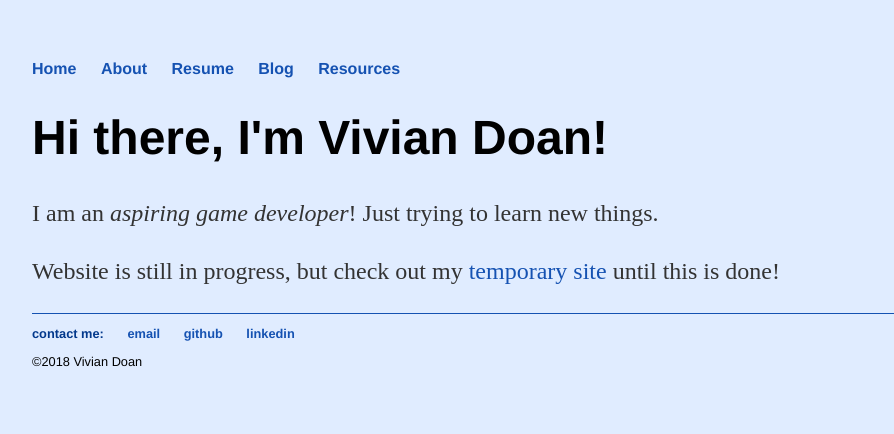
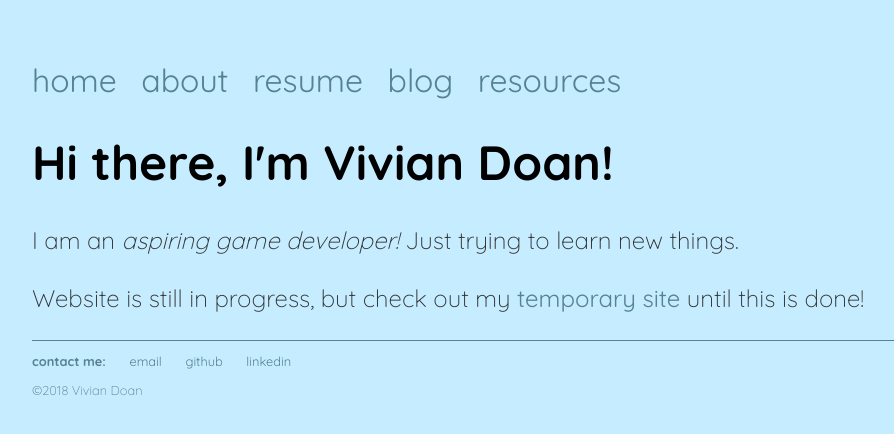
Before and after one commit to vvndn/vvndn.github.io, a Jekyll site: the page built from index.html, in a window 1280 px wide. Shown: the top 434 px of the page, without its empty margins (160-1054 px from the left). Built offline with Jekyll 4.4.1, drawn with Linux system fonts in a browser that asks for light colours.

Commit message:
Added Quicksand font and adjusted main CSS stylesheet

```diff
--- a/_layouts/default.html
+++ b/_layouts/default.html
@@ -4,15 +4,16 @@
 		<title>{{ page.title }}</title>
 		<!-- link to main stylesheet -->
 		<link rel="stylesheet" href="/css/main.css">
+		<link href="https://fonts.googleapis.com/css?family=Quicksand:300,400,500,700&amp;subset=vietnamese" rel="stylesheet">
 	</head>
 	<body>
 		<nav>
     		<ul>
-        		<li><a href="/">Home</a></li>
-	        	<li><a href="/about/">About</a></li>
-        		<li><a href="/resume/VivianDoan_Resume.pdf">Resume</a></li>
-        		<li><a href="/blog/">Blog</a></li>
-        		<li><a href="/resources/">Resources</a></li>
+        		<li><a href="/">home</a></li>
+	        	<li><a href="/about/">about</a></li>
+        		<li><a href="/resume/VivianDoan_Resume.pdf">resume</a></li>
+        		<li><a href="/blog/">blog</a></li>
+        		<li><a href="/resources/">resources</a></li>
     		</ul>
 		</nav>
 		<div class="container">
--- a/css/main.css
+++ b/css/main.css
@@ -3,39 +3,45 @@ html {
 }
 
 body {
-    background-color: #e0ecff;
+    background-color: #C5ECFF;
+    font-family: 'Quicksand', sans-serif;
+    font-weight:300;
     margin: 60px auto;
     width: 70%;
 }
 nav ul, footer ul {
-    font-family:'Helvetica', 'Arial', 'Sans-Serif';
+    font-family: 'Quicksand', sans-serif;
     padding: 0px;
     list-style: none;
     font-weight: bold;
 }
+
+nav ul li {
+    font-size: 2em;
+}
+
 nav ul li, footer ul li {
-    color: #02388c;
+    color: #568391;
     display: inline;
+    font-weight:300;
     margin-right: 20px;
 }
 a {
+    font-weight:400;
     text-decoration: none;
-    color: #1552b2;
+    color: #568391;
 }
 a:hover {
+    font-weight:500;
     text-decoration: underline;
 }
 h1 {
     font-size: 3em;
-    font-family:'Helvetica', 'Arial', 'Sans-Serif';
+    font-family: 'Quicksand', sans-serif;
 }
 
-h2 {
-    font-family: 'Helvetica', 'Arial', 'Sans-Serif';
-}
-
-h3 {
-    font-family: 'Helvetica', 'Arial', 'Sans-Serif';
+h2, h3, h4, h5, {
+    font-family: 'Quicksand', sans-serif;
 }
 
 p {
@@ -44,8 +50,9 @@ p {
     color: #333;
 }
 footer {
-    border-top: 1px solid #1552b2;
-    font-family: 'Helvetica', 'Arial', 'Sans-Serif';
+    border-top: 1px solid #568391;
+    color: #568391;
+    font-family: 'Quicksand', sans-serif;
     font-size: .8em;
 }
 
--- a/index.html
+++ b/index.html
@@ -4,7 +4,7 @@ title: Vivian Doan's Site
 ---
 <div class="blurb">
 	<h1>Hi there, I'm Vivian Doan!</h1>
-	<p>I am an <em>aspiring game developer</em>! Just trying to learn new things.
+	<p>I am an <em>aspiring game developer!</em> Just trying to learn new things.
 	<p> Website is still in progress, but check out my <a href="https://vpdoan.weebly.com/">temporary site</a> until this is done!
 	<!--
 	<a href="/about">Read more about my life...</a></p>
```
